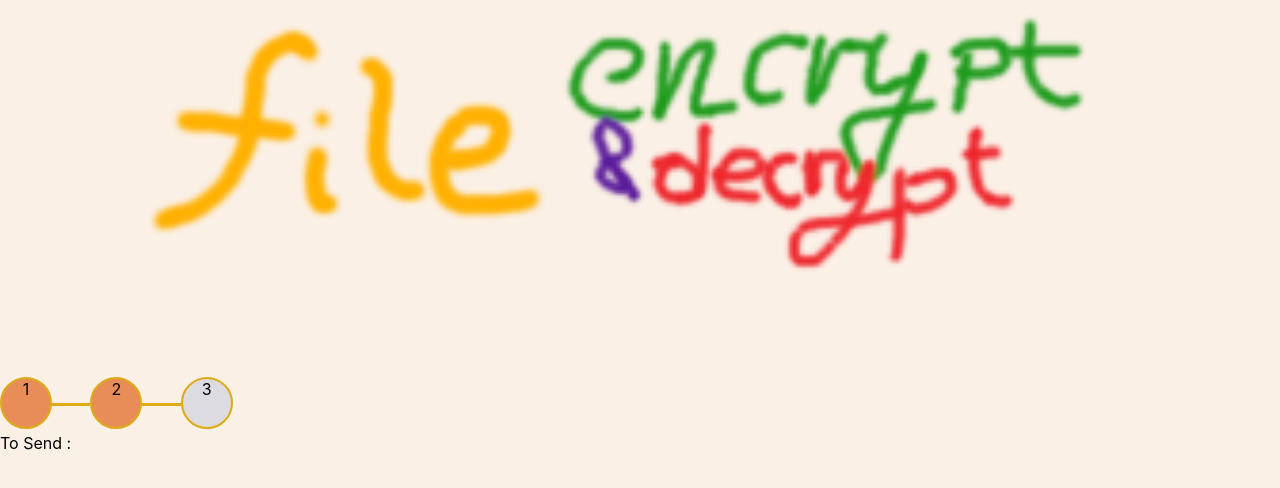
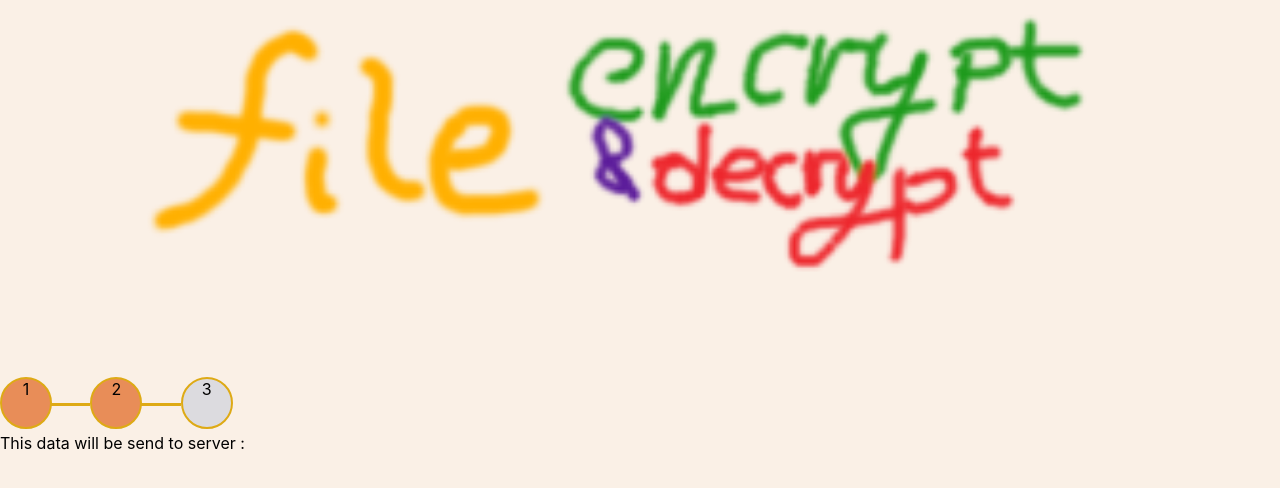
Before and after one commit to kamilwoloszyn/FEncrypt, a React (Create React App) app: page /send in a window 1280 px wide. Shown: the top 488 px of the page. Built offline with nearby package versions, Linux system fonts and the light colour scheme.

Commit message:
Send module now can read context value

```diff
--- a/src/components/Send.tsx
+++ b/src/components/Send.tsx
@@ -2,7 +2,7 @@ import React,{useEffect,useContext} from "react";
 import styled from 'styled-components'
 import {useDispatch} from 'react-redux'
 import { SetStep } from '../redux/action';
-import { PasswordContext, PasswordState } from '../context/context';
+import { PasswordContext, PasswordState,ActionToDoContext, ActionToDo } from '../context/context';
 
 interface Props {
   Active: boolean;
@@ -20,6 +20,8 @@ display:${({Show})=> Show? 'block':'none'}
 export const Send: React.FC<Props> = (Props) => {
   const dispatch = useDispatch();
   const globalPassword: PasswordState = useContext(PasswordContext);
+  const globalAction: ActionToDo = useContext(ActionToDoContext);
+
   useEffect(() => {
     dispatch(SetStep(2))
   })
@@ -27,7 +29,7 @@ export const Send: React.FC<Props> = (Props) => {
   if (Props.Active) {
     return (
       <SendWrapper Show={Props.Show}>
-        To Send : {globalPassword.usedPassword}
+        This data will be send to server : {globalPassword.usedPassword} {globalAction.usedContext}
       </SendWrapper>
   )
   } else {
```
Also changed, not shown: 1 other file (tests, documents, lock files or other folders).
